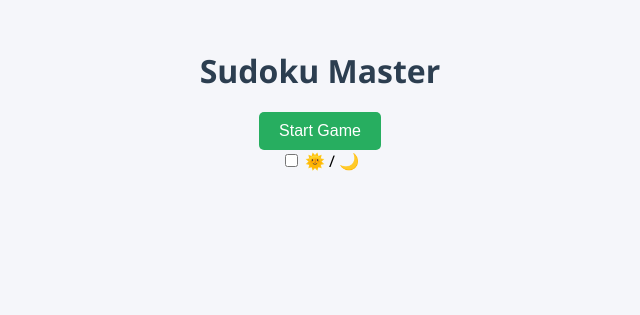
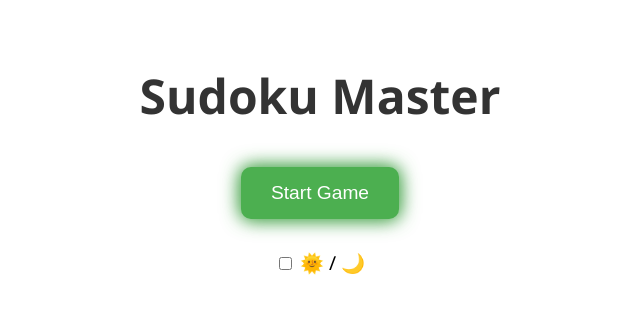
Before and after one commit to aryangirii/Sudoku, a Flask app: page / in a window 1280 px wide. Shown: the top 315 px of the page, without its empty margins (320-960 px from the left). Run offline with Flask 3, Linux system fonts and the light colour scheme.

Commit message:
Update style.css

```diff
--- a/Sudoku/static/style.css
+++ b/Sudoku/static/style.css
@@ -1,98 +1,98 @@
 body {
-    font-family: 'Segoe UI', sans-serif;
-    text-align: center;
-    background-color: #f5f6fa;
-    padding: 20px;
-    animation: fadeInBody 1s ease-in-out;
+  margin: 0;
+  font-family: 'Segoe UI', Tahoma, Geneva, Verdana, sans-serif;
+  transition: background-color 0.5s, color 0.5s;
 }
 
-h1 {
-    color: #2c3e50;
-    margin-bottom: 20px;
-    animation: fadeInUp 1s ease-out;
+.container {
+  max-width: 800px;
+  margin: 0 auto;
+  padding: 40px 20px;
+  text-align: center;
 }
 
-.sudoku-board {
-    display: grid;
-    grid-template-columns: repeat(9, 40px);
-    grid-gap: 4px;
-    justify-content: center;
-    margin-bottom: 20px;
+.title {
+  font-size: 3em;
+  margin-bottom: 20px;
+  color: #333;
 }
 
-.sudoku-board input {
-    width: 38px;
-    height: 38px;
-    text-align: center;
-    font-size: 18px;
-    border: 1px solid #ccc;
-    border-radius: 4px;
-    transition: background-color 0.2s ease, transform 0.2s;
+.btn-start, .level-btn {
+  padding: 15px 30px;
+  font-size: 1.2em;
+  margin: 10px;
+  cursor: pointer;
+  background: #4CAF50;
+  color: white;
+  border: none;
+  border-radius: 10px;
+  transition: transform 0.3s, background 0.3s;
 }
 
-.sudoku-board input:focus {
-    background-color: #d1f2eb;
-    outline: none;
+.btn-start:hover, .level-btn:hover {
+  background: #45a049;
+  transform: scale(1.05);
 }
 
-.cell-animate {
-    animation: fadeInCell 0.5s ease-in-out;
+.sudoku-grid {
+  display: grid;
+  grid-template-columns: repeat(9, 1fr);
+  gap: 5px;
+  margin-top: 30px;
 }
 
-.info-bar {
-    display: flex;
-    justify-content: center;
-    gap: 30px;
-    font-size: 18px;
-    color: #2c3e50;
-    margin: 15px 0;
-    animation: fadeInUp 1s ease-out 0.5s forwards;
+.sudoku-cell {
+  width: 50px;
+  height: 50px;
+  text-align: center;
+  font-size: 1.4em;
+  border: 2px solid #ccc;
+  border-radius: 8px;
+  background: #fff;
 }
 
-button {
-    padding: 10px 20px;
-    font-size: 16px;
-    background-color: #27ae60;
-    color: white;
-    border: none;
-    border-radius: 5px;
-    cursor: pointer;
-    transition: background-color 0.3s;
+.sudoku-cell[readonly] {
+  background-color: #e0e0e0;
 }
 
-button:hover {
-    background-color: #219150;
+.game-info {
+  display: flex;
+  justify-content: center;
+  gap: 40px;
+  font-size: 1.2em;
+  margin: 20px 0;
 }
 
-select {
-    padding: 5px;
-    font-size: 16px;
-    margin-right: 10px;
+.dark-mode {
+  background: #121212;
+  color: #f5f5f5;
 }
 
-.shake {
-    animation: shake 0.3s;
+.dark-mode .sudoku-cell {
+  background-color: #333;
+  color: #f5f5f5;
+  border: 1px solid #777;
 }
 
-@keyframes fadeInBody {
-    from {opacity: 0;}
-    to {opacity: 1;}
+.theme-toggle {
+  margin-top: 20px;
+  font-size: 1.2em;
 }
 
-@keyframes fadeInUp {
-    from {opacity: 0; transform: translateY(20px);}
-    to {opacity: 1; transform: translateY(0);}
+.animate-glow {
+  animation: glow 1.5s infinite alternate;
 }
 
-@keyframes fadeInCell {
-    from {opacity: 0; transform: scale(0.9);}
-    to {opacity: 1; transform: scale(1);}
+@keyframes glow {
+  from { box-shadow: 0 0 10px #4CAF50; }
+  to { box-shadow: 0 0 20px #45a049, 0 0 30px #45a049; }
 }
 
-@keyframes shake {
-    0% { transform: translateX(0); }
-    25% { transform: translateX(-5px); }
-    50% { transform: translateX(5px); }
-    75% { transform: translateX(-5px); }
-    100% { transform: translateX(0); }
+.animate-bounce {
+  animation: bounce 2s infinite;
 }
+
+@keyframes bounce {
+  0%, 100% { transform: translateY(0); }
+  50% { transform: translateY(-10px); }
+}
```
